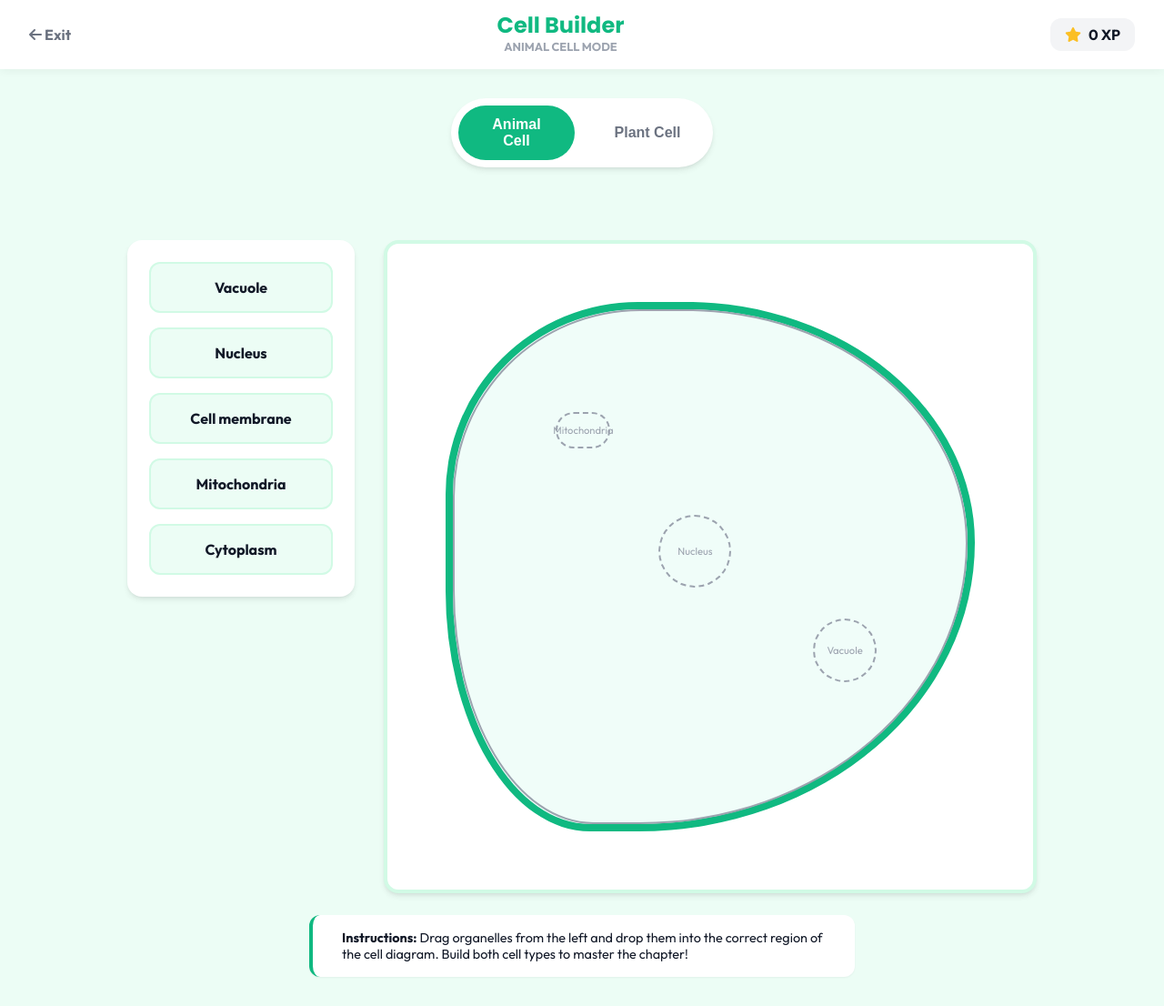
After one commit to aleenann/STEM-Gamified-Learning, a Flask app: page /student/play/bio/g9/ch5_l1 in a window 1280 px wide. The commit adds this page. Shown: the whole page at 91% size. Run offline with Flask 3, Linux system fonts and the light colour scheme; a user stored in the database is signed in; data comes from the database, SQL or seed files in the repository; both versions use the stored data as it was after the commit; some libraries are stand-ins or nearby versions.

Commit message:
my latest changes

```diff
--- a/app.py
+++ b/app.py
@@ -661,6 +661,13 @@ def play_g9_phys_ch9_l3():
     return render_template("g9_phys_ch9_l3.html")
 
 
+@app.route("/student/play/bio/g9/ch5_l1")
+def play_g9_bio_ch5_l1():
+    if "name" not in session or session.get("role") != "student":
+        return redirect("/")
+    return render_template("g9_bio_ch5_l1.html")
+
+
 @app.route("/student/play/tech/g7/ch1_l1")
 def play_g7_tech_ch1_l1():
     if "name" not in session or session.get("role") != "student":
--- /dev/null
+++ b/templates/g9_bio_ch5_l1.html
@@ -0,0 +1,462 @@
+<!DOCTYPE html>
+<html lang="en">
+<head>
+    <meta charset="UTF-8">
+    <meta name="viewport" content="width=device-width, initial-scale=1.0">
+    <title>Cell Builder - Grade 9 Biology</title>
+    <link rel="stylesheet" href="/static/style.css">
+    <link rel="stylesheet" href="https://cdnjs.cloudflare.com/ajax/libs/font-awesome/6.4.0/css/all.min.css">
+    <link href="https://fonts.googleapis.com/css2?family=Outfit:wght@400;700;900&display=swap" rel="stylesheet">
+    <style>
+        :root {
+            --bio-primary: #10b981;
+            --bio-bg: #ecfdf5;
+            --bio-surface: #ffffff;
+            --accent-teal: #14b8a6;
+        }
+
+        body {
+            margin: 0;
+            font-family: 'Outfit', sans-serif;
+            background: var(--bio-bg);
+            color: #111827;
+            min-height: 100vh;
+            display: flex;
+            flex-direction: column;
+            overflow-x: hidden;
+            overflow-y: auto;
+        }
+
+        .game-header {
+            background: white;
+            padding: 1rem 2rem;
+            display: flex;
+            justify-content: space-between;
+            align-items: center;
+            box-shadow: 0 2px 10px rgba(0,0,0,0.05);
+            z-index: 10;
+        }
+
+        .stat-badge {
+            background: #f3f4f6;
+            padding: 0.5rem 1rem;
+            border-radius: 12px;
+            font-weight: 700;
+            display: flex;
+            align-items: center;
+            gap: 0.5rem;
+        }
+
+        .game-container {
+            flex: 1;
+            display: flex;
+            flex-direction: column;
+            align-items: center;
+            padding: 2rem;
+            gap: 1.5rem;
+        }
+
+        .mode-selector {
+            display: flex;
+            gap: 1rem;
+            background: white;
+            padding: 0.5rem;
+            border-radius: var(--radius-full);
+            box-shadow: var(--shadow-md);
+        }
+
+        .mode-btn {
+            padding: 0.75rem 1.5rem;
+            border: none;
+            border-radius: var(--radius-full);
+            cursor: pointer;
+            font-weight: 700;
+            transition: all 0.2s;
+            background: transparent;
+            color: var(--text-muted);
+        }
+
+        .mode-btn.active {
+            background: var(--bio-primary);
+            color: white;
+        }
+
+        .game-main {
+            display: grid;
+            grid-template-columns: 250px 1fr;
+            gap: 2rem;
+            width: 100%;
+            max-width: 1000px;
+        }
+
+        /* Organelles Shelf */
+        .organelle-shelf {
+            background: white;
+            padding: 1.5rem;
+            border-radius: var(--radius-lg);
+            box-shadow: var(--shadow-md);
+            display: flex;
+            flex-direction: column;
+            gap: 1rem;
+            height: fit-content;
+        }
+
+        .organelle-item {
+            background: var(--bio-bg);
+            padding: 1rem;
+            border-radius: 12px;
+            border: 2px solid #d1fae5;
+            cursor: grab;
+            font-weight: 700;
+            text-align: center;
+            transition: transform 0.2s;
+            user-select: none;
+        }
+
+        .organelle-item:hover { transform: scale(1.05); }
+        .organelle-item:active { cursor: grabbing; }
+
+        /* Cell Diagram */
+        .cell-diagram {
+            background: white;
+            border-radius: var(--radius-lg);
+            box-shadow: var(--shadow-md);
+            position: relative;
+            aspect-ratio: 1;
+            display: flex;
+            justify-content: center;
+            align-items: center;
+            padding: 2rem;
+            border: 4px solid #d1fae5;
+        }
+
+        .cell-base {
+            width: 90%;
+            height: 90%;
+            border-radius: 40% 60% 70% 30% / 40% 50% 60% 50%;
+            background: #f0fdf9;
+            border: 8px solid var(--bio-primary);
+            position: relative;
+            transition: all 0.5s cubic-bezier(0.175, 0.885, 0.32, 1.275);
+        }
+
+        .mode-plant .cell-base {
+            border-radius: 20px;
+            background: #f0fdf4;
+            border-color: #059669;
+            box-shadow: inset 0 0 0 10px #dcfce7;
+        }
+
+        /* Drop Zones */
+        .drop-zone {
+            position: absolute;
+            border: 2px dashed #9ca3af;
+            border-radius: 50%;
+            display: flex;
+            justify-content: center;
+            align-items: center;
+            font-size: 0.7rem;
+            color: #9ca3af;
+            text-align: center;
+            padding: 5px;
+            transition: all 0.3s;
+        }
+
+        .drop-zone.active { border-color: var(--bio-primary); background: rgba(16, 185, 129, 0.1); }
+        .drop-zone.filled { border: none; background: var(--bio-primary); color: white; font-weight: 900; font-size: 0.8rem; }
+        .drop-zone.wrong { background: #fee2e2; border-color: #ef4444; animation: shake 0.4s; }
+
+        @keyframes shake {
+            0%, 100% { transform: translateX(0); }
+            25% { transform: translateX(-5px); }
+            75% { transform: translateX(5px); }
+        }
+
+        .status-msg {
+            font-weight: 800;
+            font-size: 1.25rem;
+            height: 2rem;
+            text-align: center;
+        }
+
+        .success-text { color: var(--bio-primary); }
+        .error-text { color: #ef4444; }
+
+        .modal-overlay {
+            position: fixed;
+            inset: 0;
+            background: rgba(0,0,0,0.5);
+            display: none;
+            justify-content: center;
+            align-items: center;
+            z-index: 1000;
+            backdrop-filter: blur(5px);
+        }
+
+        .modal-content {
+            background: white;
+            padding: 3rem;
+            border-radius: 32px;
+            text-align: center;
+            max-width: 450px;
+            box-shadow: 0 25px 50px -12px rgba(0,0,0,0.25);
+        }
+
+        .btn-return {
+            background: var(--bio-primary);
+            color: white;
+            padding: 1rem;
+            border: none;
+            border-radius: 12px;
+            font-size: 1.25rem;
+            font-weight: 900;
+            cursor: pointer;
+            transition: background 0.2s;
+            margin-top: 1.5rem;
+            width: 100%;
+        }
+
+        .btn-return:hover { background: #059669; }
+
+        /* Specific Organelle Positions */
+        #zone-nucleus { width: 80px; height: 80px; top: 40%; left: 40%; border-radius: 50%; }
+        #zone-mitochondria { width: 60px; height: 40px; top: 20%; left: 20%; border-radius: 20px; }
+        #zone-vacuole { width: 70px; height: 70px; top: 60%; left: 70%; border-radius: 50%; }
+        #zone-membrane { width: 100%; height: 100%; top: 0; left: 0; border-radius: inherit; border-style: solid; color: transparent; }
+        #zone-cytoplasm { width: 80%; height: 80%; top: 10%; left: 10%; border-radius: inherit; opacity: 0.5; z-index: -1; }
+
+        /* Plant Exclusive */
+        #zone-chloroplast { width: 60px; height: 40px; top: 70%; left: 20%; border-radius: 20px; display: none; }
+        #zone-wall { width: 108%; height: 108%; top: -4%; left: -4%; border-radius: 25px; border-width: 4px; display: none; color: transparent; }
+
+    </style>
+</head>
+<body>
+
+    <div class="game-header">
+        <a href="/student/play?subject=Science&sub_subject=Biology&chapter=5" style="text-decoration: none; color: #6b7280; font-weight: 700;">
+            <i class="fa-solid fa-arrow-left"></i> Exit
+        </a>
+        <div style="text-align: center;">
+            <h2 style="margin: 0; color: var(--bio-primary); line-height: 1;">Cell Builder</h2>
+            <span id="level-title" style="font-size: 0.8rem; font-weight: 700; color: #9ca3af; text-transform: uppercase;">Animal Cell Mode</span>
+        </div>
+        <div class="stat-badge">
+            <i class="fa-solid fa-star" style="color: #fbbf24;"></i>
+            <span id="xp-display">0 XP</span>
+        </div>
+    </div>
+
+    <div class="game-container">
+        <div class="mode-selector">
+            <button class="mode-btn active" id="btn-animal" onclick="setMode('animal')">Animal Cell</button>
+            <button class="mode-btn" id="btn-plant" onclick="setMode('plant')">Plant Cell</button>
+        </div>
+
+        <div id="status-msg" class="status-msg"></div>
+
+        <div class="game-main">
+            <div class="organelle-shelf" id="shelf">
+                <!-- Items added by JS -->
+            </div>
+
+            <div class="cell-diagram" id="cell-container">
+                <div class="cell-base" id="cell-base">
+                    <div class="drop-zone" id="zone-nucleus" data-organelle="nucleus">Nucleus</div>
+                    <div class="drop-zone" id="zone-mitochondria" data-organelle="mitochondria">Mitochondria</div>
+                    <div class="drop-zone" id="zone-vacuole" data-organelle="vacuole">Vacuole</div>
+                    <div class="drop-zone" id="zone-membrane" data-organelle="cell membrane">Membrane</div>
+                    <div class="drop-zone" id="zone-cytoplasm" data-organelle="cytoplasm">Cytoplasm</div>
+
+                    <!-- Plant Only -->
+                    <div class="drop-zone" id="zone-chloroplast" data-organelle="chloroplast">Chloroplast</div>
+                    <div class="drop-zone" id="zone-wall" data-organelle="cell wall">Cell Wall</div>
+                </div>
+            </div>
+        </div>
+
+        <div style="background: white; padding: 1rem 2rem; border-radius: 12px; box-shadow: var(--shadow-sm); border-left: 4px solid var(--bio-primary); max-width: 600px;">
+            <p style="margin: 0; font-size: 0.9rem;"><strong>Instructions:</strong> Drag organelles from the left and drop them into the correct region of the cell diagram. Build both cell types to master the chapter!</p>
+        </div>
+    </div>
+
+    <div class="modal-overlay" id="success-modal">
+        <div class="modal-content">
+            <div style="width: 80px; height: 80px; background: var(--bio-primary); color: white; border-radius: 50%; display: flex; align-items: center; justify-content: center; font-size: 2.5rem; margin: 0 auto 1.5rem;">
+                <i class="fa-solid fa-dna"></i>
+            </div>
+            <h2 style="font-size: 2rem; margin-bottom: 0.5rem;" id="modal-title">Cell Mastered!</h2>
+            <p style="color: #6b7280; margin-bottom: 2rem;" id="modal-msg">You've successfully built the cell. Your biological knowledge is growing!</p>
+            <button class="btn-return" onclick="window.location.href='/student/play?subject=Science&sub_subject=Biology&chapter=5'">Back to Dashboard</button>
+        </div>
+    </div>
+
+    <script src="https://cdn.jsdelivr.net/npm/canvas-confetti@1.6.0/dist/confetti.browser.min.js"></script>
+    <script>
+        const organellesList = [
+            { name: "nucleus", plant: true, animal: true },
+            { name: "cell membrane", plant: true, animal: true },
+            { name: "cytoplasm", plant: true, animal: true },
+            { name: "mitochondria", plant: true, animal: true },
+            { name: "vacuole", plant: true, animal: true },
+            { name: "chloroplast", plant: true, animal: false },
+            { name: "cell wall", plant: true, animal: false }
+        ];
+
+        let currentMode = 'animal';
+        let matchedCount = 0;
+        let xp = 0;
+        let draggedItem = null;
+
+        function setMode(mode) {
+            currentMode = mode;
+            matchedCount = 0;
+            xp = 0;
+            draggedItem = null;
+
+            document.getElementById('xp-display').innerText = "0 XP";
+            document.getElementById('status-msg').innerText = "";
+            document.getElementById('level-title').innerText = mode.toUpperCase() + " CELL MODE";
+
+            // UI Toggle
+            document.getElementById('btn-animal').classList.toggle('active', mode === 'animal');
+            document.getElementById('btn-plant').classList.toggle('active', mode === 'plant');
+            document.getElementById('cell-base').className = mode === 'plant' ? 'cell-base mode-plant' : 'cell-base';
+
+            // Show/Hide plant exclusives
+            document.getElementById('zone-chloroplast').style.display = mode === 'plant' ? 'flex' : 'none';
+            document.getElementById('zone-wall').style.display = mode === 'plant' ? 'flex' : 'none';
+
+            initShelf();
+            initZones();
+        }
+
+        function initShelf() {
+            const shelf = document.getElementById('shelf');
+            shelf.innerHTML = '';
+
+            const filtered = organellesList.filter(o => currentMode === 'plant' ? o.plant : o.animal);
+            const shuffled = filtered.sort(() => Math.random() - 0.5);
+
+            shuffled.forEach(item => {
+                const div = document.createElement('div');
+                div.className = 'organelle-item';
+                div.innerText = item.name.charAt(0).toUpperCase() + item.name.slice(1);
+                div.draggable = true;
+                div.dataset.name = item.name;
+
+                div.addEventListener('dragstart', (e) => {
+                    draggedItem = div;
+                    e.dataTransfer.setData('text/plain', item.name);
+                    div.style.opacity = '0.5';
+                });
+
+                div.addEventListener('dragend', () => {
+                    div.style.opacity = '1';
+                });
+
+                shelf.appendChild(div);
+            });
+        }
+
+        function initZones() {
+            const zones = document.querySelectorAll('.drop-zone');
+            zones.forEach(zone => {
+                zone.classList.remove('filled', 'wrong', 'active');
+                zone.innerText = zone.dataset.organelle.charAt(0).toUpperCase() + zone.dataset.organelle.slice(1);
+
+                zone.addEventListener('dragover', (e) => {
+                    e.preventDefault();
+                    zone.classList.add('active');
+                });
+
+                zone.addEventListener('dragleave', () => {
+                    zone.classList.remove('active');
+                });
+
+                zone.addEventListener('drop', (e) => {
+                    e.preventDefault();
+                    zone.classList.remove('active');
+                    const droppedName = e.dataTransfer.getData('text/plain');
+
+                    if (droppedName === zone.dataset.organelle) {
+                        handleCorrect(zone);
+                    } else {
+                        handleWrong(zone);
+                    }
+                });
+            });
+        }
+
+        function handleCorrect(zone) {
+            if (zone.classList.contains('filled')) return;
+
+            zone.classList.add('filled');
+            zone.innerText = zone.dataset.organelle.toUpperCase();
+
+            if (draggedItem) draggedItem.style.display = 'none';
+
+            const msg = document.getElementById('status-msg');
+            msg.innerText = "Correct! 🌿";
+            msg.className = "status-msg success-text";
+
+            xp += 20;
+            matchedCount++;
+            document.getElementById('xp-display').innerText = xp + " XP";
+
+            const totalNeeded = currentMode === 'plant' ? 7 : 5;
+            if (matchedCount === totalNeeded) {
+                finishLevel();
+            }
+        }
+
+        function handleWrong(zone) {
+            zone.classList.add('wrong');
+
+            const msg = document.getElementById('status-msg');
+            msg.innerText = "Try again!";
+            msg.className = "status-msg error-text";
+
+            xp = Math.max(0, xp - 5);
+            document.getElementById('xp-display').innerText = xp + " XP";
+
+            setTimeout(() => {
+                zone.classList.remove('wrong');
+            }, 500);
+        }
+
+        function finishLevel() {
+            confetti({ particleCount: 150, spread: 70, origin: { y: 0.6 }, colors: ['#10b981', '#34d399', '#059669'] });
+
+            const modal = document.getElementById('success-modal');
+            const title = document.getElementById('modal-title');
+            const msg = document.getElementById('modal-msg');
+
+            if (currentMode === 'animal') {
+                title.innerText = "Animal Cell Complete!";
+                msg.innerText = "Now try building a Plant Cell to see the unique differences!";
+            } else {
+                title.innerText = "Plant Cell Complete!";
+                msg.innerText = "You've mastered the building blocks of life. Excellent work!";
+            }
+
+            saveScore(xp);
+            setTimeout(() => { modal.style.display = 'flex'; }, 500);
+        }
+
+        function saveScore(score) {
+            const name = "{{ session.get('username') }}";
+            const gameId = currentMode === 'plant' ? 'G9_Bio_Ch5_Plant' : 'G9_Bio_Ch5_Animal';
+            fetch('/save_score', {
+                method: 'POST',
+                headers: { 'Content-Type': 'application/x-www-form-urlencoded' },
+                body: `username=${encodeURIComponent(name)}&score=${score}&subject=Science&game_name=${gameId}`
+            });
+        }
+
+        // Start in Animal Mode
+        setMode('animal');
+
+    </script>
+</body>
+</html>
```
Also changed, not shown: templates/student_dashboard.html (+29 -0 lines), database.db.
